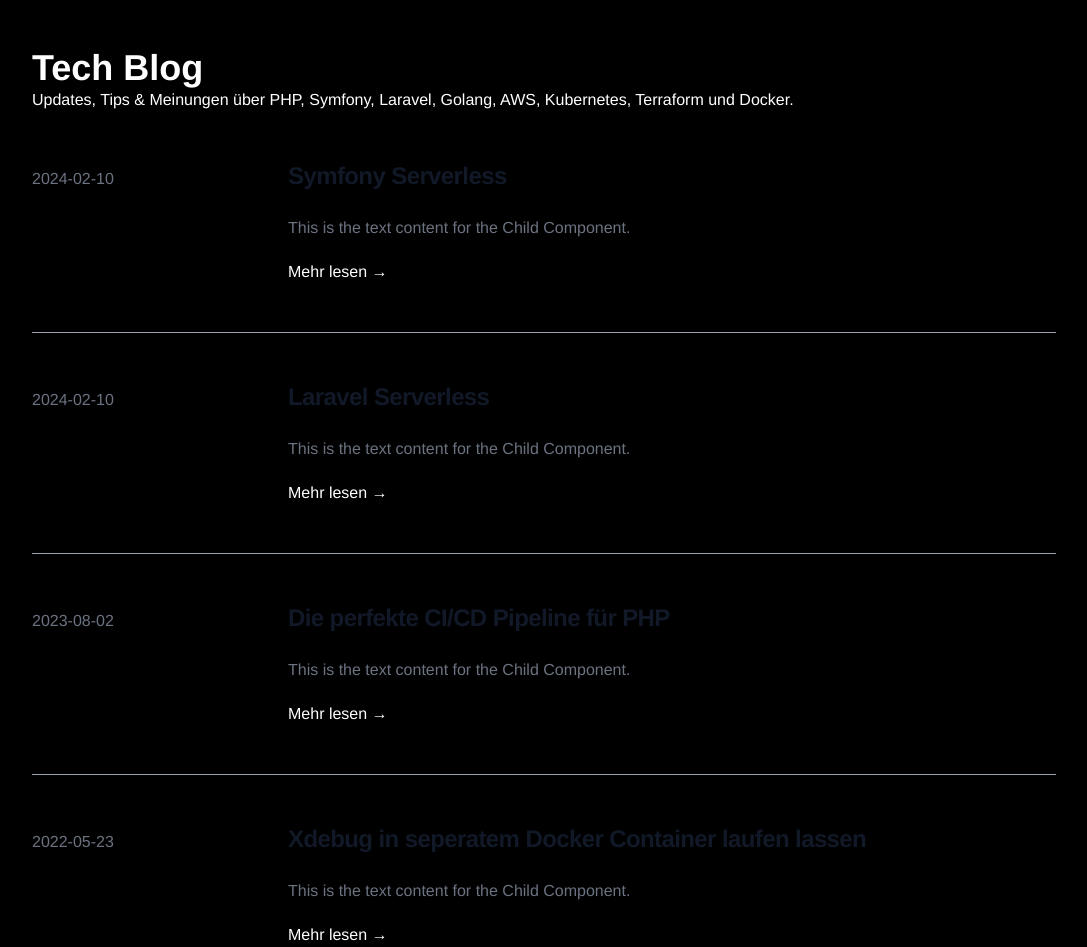
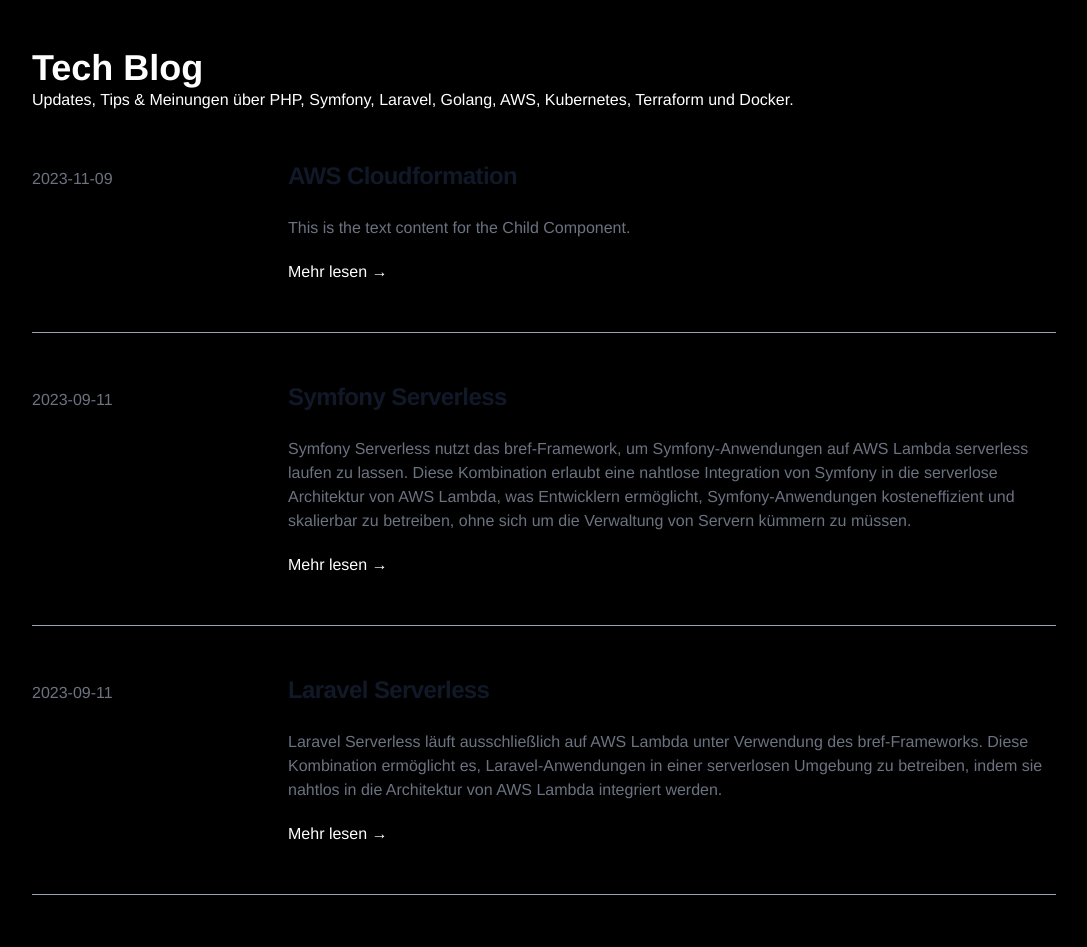
Before and after one commit to ThomasAKaestner/thomaskaestner, a Vue app: page /blog in a window 1280 px wide. Shown: the top 947 px of the page, without its empty margins (96-1183 px from the left). Built offline with nearby package versions, Linux system fonts and the light colour scheme.

Commit message:
adding more sites to router

```diff
--- a/src/App.vue
+++ b/src/App.vue
@@ -4,7 +4,7 @@
         <div id="footer">
             <footer class="bg-black">
                 <div class="w-full mx-auto max-w-screen-xl p-4 md:flex md:items-center md:justify-between">
-                <span class="text-sm text-gray-500 sm:text-center">© 2024 <a href="https://flowbite.com/"
+                <span class="text-sm text-gray-500 sm:text-center">© 2024 <a href=""
                                                                              class="hover:underline">Thomas Kästner</a>. All Rights Reserved.</span>
                     <ul class="flex flex-wrap items-center mt-3 text-sm font-medium text-gray-500  sm:mt-0">
                         <li>
--- a/src/components/Footer.vue
+++ b/src/components/Footer.vue
@@ -10,8 +10,8 @@ export default defineComponent({
     <div id="footer">
         <footer class="bg-white rounded-lg shadow m-4 dark:bg-gray-800">
             <div class="w-full mx-auto max-w-screen-xl p-4 md:flex md:items-center md:justify-between">
-      <span class="text-sm text-gray-500 sm:text-center dark:text-gray-400">© 2023 <a href="https://flowbite.com/"
-                                                                                      class="hover:underline">Flowbite™</a>. All Rights Reserved.
+      <span class="text-sm text-gray-500 sm:text-center dark:text-gray-400">© 2023 <a href="/"
+                                                                                      class="hover:underline">Thomas™</a>. All Rights Reserved.
     </span>
                 <ul class="flex flex-wrap items-center mt-3 text-sm font-medium text-gray-500 dark:text-gray-400 sm:mt-0">
                     <li>
--- a/src/router/index.js
+++ b/src/router/index.js
@@ -3,6 +3,8 @@ import VueRouter from 'vue-router'
 import HomeView from '../views/HomeView.vue'
 import BlogView from '../views/BlogView.vue'
 import SymfonyServerless from "../views/articles/SymfonyServerless.vue";
+import PerfectCICDforPHP from "@/views/articles/PerfectCICDforPHP.vue";
+import LaravelServerless from "@/views/articles/LaravelServerless.vue";
 
 Vue.use(VueRouter)
 
@@ -29,6 +31,21 @@ const routes = [
         path: '/blog/symfony-serverless',
         name: 'symfony-serverless',
         component: SymfonyServerless
+    },
+    {
+        path: '/blog/laravel-serverless',
+        name: 'laravel-serverless',
+        component: LaravelServerless
+    },
+    {
+        path: '/blog/die-perfekte-CI-CD-Pipeline-fuer-php',
+        name: 'perfect-ci-cd-pipeline',
+        component: PerfectCICDforPHP
+    },
+    {
+        path: '/blog/xdebug-in-separaten-docker-container-laufen-lassen',
+        name: 'xdebug-in-docker-container',
+        component: PerfectCICDforPHP
     }
 ]
 
--- a/src/views/BlogView.vue
+++ b/src/views/BlogView.vue
@@ -14,6 +14,12 @@ export default defineComponent({
             <h1 class="text-4xl font-bold">Tech Blog</h1>
             <p>Updates, Tips & Meinungen über PHP, Symfony, Laravel, Golang, AWS, Kubernetes, Terraform und Docker.</p>
             <ul class="divide-y divide-gray-400">
+                <ListElement
+                    :title="AWSCloudFormationPageTitle"
+                    :text="AWSCloudFormationPageText"
+                    :date="AWSCloudFormationPageDate"
+                    :url="AWSCloudFormationPageUrl"
+                ></ListElement>
                 <ListElement
                         :title="symfonyServerlessPageTitle"
                         :text="symfonyServerlessPageText"
@@ -36,7 +42,7 @@ export default defineComponent({
                         :title="dockerXdebugTitle"
                         :text="dockerXdebugTitleText"
                         :date="dockerXdebugTitleDate"
-                        :url="dockerXdebugTitleUrl"
+                        :url="dockerXdebugUrl"
                 ></ListElement>
             </ul>
         </div>
@@ -52,23 +58,35 @@ export default {
     },
     data() {
         return {
+            AWSCloudFormationPageTitle: 'AWS Cloudformation',
+            AWSCloudFormationPageText: 'This is the text content for the Child Component.',
+            AWSCloudFormationPageDate: '2023-11-09',
+            AWSCloudFormationPageUrl: '/blog/aws-cloud-formation',
+
             symfonyServerlessPageTitle: 'Symfony Serverless',
-            symfonyServerlessPageText: 'This is the text content for the Child Component.',
-            symfonyServerlessPageDate: '2024-02-10',
+            symfonyServerlessPageText: '\n' +
+                'Symfony Serverless nutzt das bref-Framework, um Symfony-Anwendungen auf AWS Lambda serverless laufen zu lassen. Diese Kombination erlaubt eine nahtlose Integration von Symfony in die serverlose Architektur von AWS Lambda, was Entwicklern ermöglicht, Symfony-Anwendungen kosteneffizient und skalierbar zu betreiben, ohne sich um die Verwaltung von Servern kümmern zu müssen.',
+            symfonyServerlessPageDate: '2023-09-11',
             symfonyServerlessPageUrl: '/blog/symfony-serverless',
+
             laravelServerlessPageTitle: 'Laravel Serverless',
-            laravelServerlessPageText: 'This is the text content for the Child Component.',
-            laravelServerlessPageDate: '2024-02-10',
+            laravelServerlessPageText: '\n' +
+                'Laravel Serverless läuft ausschließlich auf AWS Lambda unter Verwendung des bref-Frameworks. Diese Kombination ermöglicht es, Laravel-Anwendungen in einer serverlosen Umgebung zu betreiben, indem sie nahtlos in die Architektur von AWS Lambda integriert werden.',
+            laravelServerlessPageDate: '2023-09-11',
             laravelServerlessPageUrl: '/blog/laravel-serverless',
-            awsCloudFormationTitle: 'Laravel Serverless',
-            awsCloudFormationText: 'This is the text content for the Child Component.',
-            awsCloudFormationDate: '2024-02-10',
+
             perfectPHPPipeLineTitle: 'Die perfekte CI/CD Pipeline für PHP',
-            perfectPHPPipeLineText: 'This is the text content for the Child Component.',
+            perfectPHPPipeLineText: '\n' +
+                'Die perfekte CI/CD Pipeline für PHP umfasst automatisierte Tests, Code-Qualitätsprüfungen, Containerisierung und automatische Bereitstellung. Durch diese Methoden können Entwickler Arbeitsabläufe verbessern und die Zuverlässigkeit ihrer Anwendungen steigern.',
             perfectPHPPipeLineDate: '2023-08-02',
-            dockerXdebugTitle: 'Xdebug in seperatem Docker Container laufen lassen',
-            dockerXdebugTitleText: 'This is the text content for the Child Component.',
+            perfectPHPPipeLineUrl: '/blog/die-perfekte-CI-CD-Pipeline-fuer-php',
+
+
+            dockerXdebugTitle: 'Xdebug in separaten Docker Container laufen lassen',
+            dockerXdebugTitleText: ' Xdebug wird in einem separaten Docker-Container betrieben, um Konflikte zu vermeiden und die Einbindung in PHP-Projekte zu erleichtern. Eine Anleitung zur Konfiguration des Containers und zur Verbindung mit der Entwicklungsumgebung ermöglicht effizientes Debugging.',
             dockerXdebugTitleDate: '2022-05-23',
+            dockerXdebugUrl: '/blog/xdebug-in-separaten-docker-container-laufen-lassen',
+
         };
     }
 }
--- /dev/null
+++ b/src/views/articles/LaravelServerless.vue
@@ -0,0 +1,14 @@
+<script setup>
+
+</script>
+
+<template>
+    <div id="perfectCICDforPHP">
+        <h1>Symfony Serverless</h1>
+        <p>Symfony Serverless is a new way to create, deploy, and run Symfony applications. It's a new way to build and run PHP applications with Symfony, without the need to manage the infrastructure. It's a new way to build and run PHP applications with Symfony, without the need to manage the infrastructure.</p>
+    </div>
+</template>
+
+<style scoped>
+
+</style>
--- /dev/null
+++ b/src/views/articles/PerfectCICDforPHP.vue
@@ -0,0 +1,14 @@
+<script setup>
+
+</script>
+
+<template>
+    <div id="perfectCICDforPHP">
+        <h1>Symfony Serverless</h1>
+        <p>Symfony Serverless is a new way to create, deploy, and run Symfony applications. It's a new way to build and run PHP applications with Symfony, without the need to manage the infrastructure. It's a new way to build and run PHP applications with Symfony, without the need to manage the infrastructure.</p>
+    </div>
+</template>
+
+<style scoped>
+
+</style>
```
Also changed, not shown: src/views/articles/XdebugInDockerContainer.vue (added, +15 -0 lines). Lines whose indentation alone changed are shown as unchanged.
